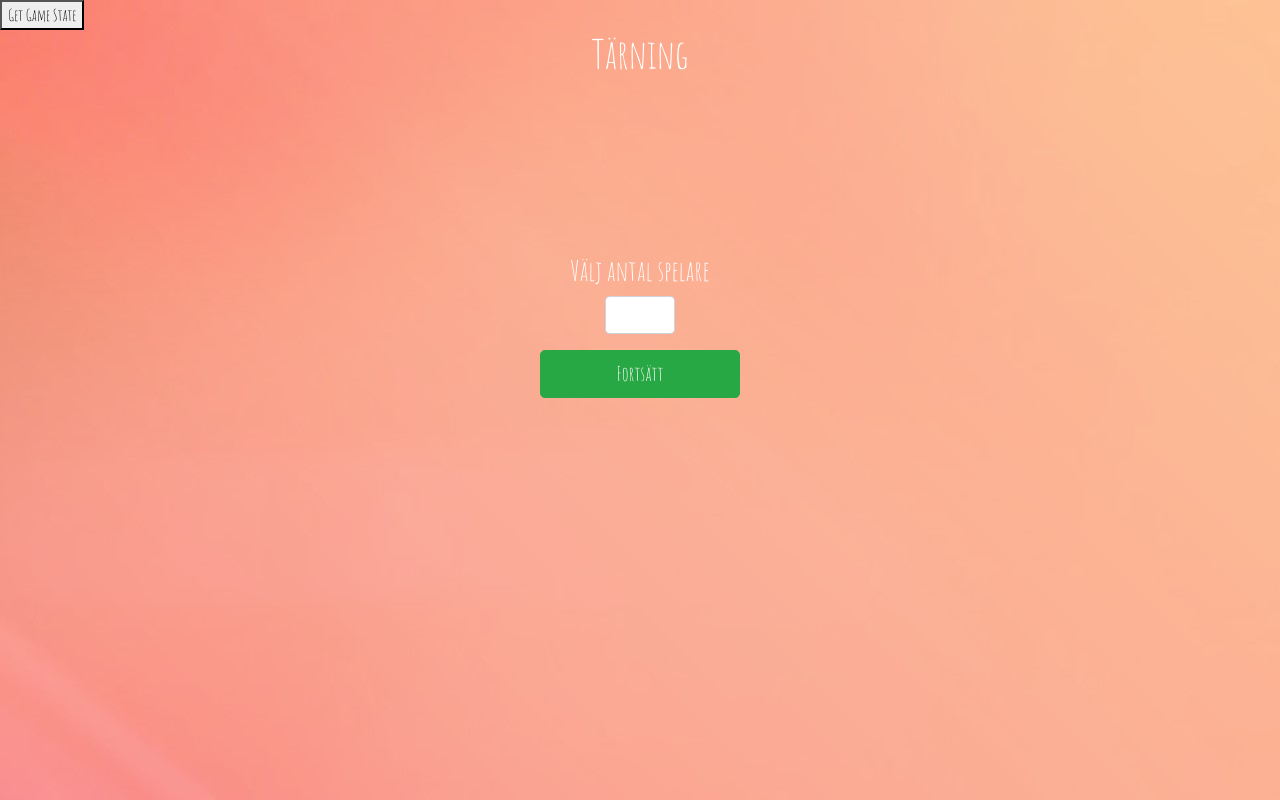
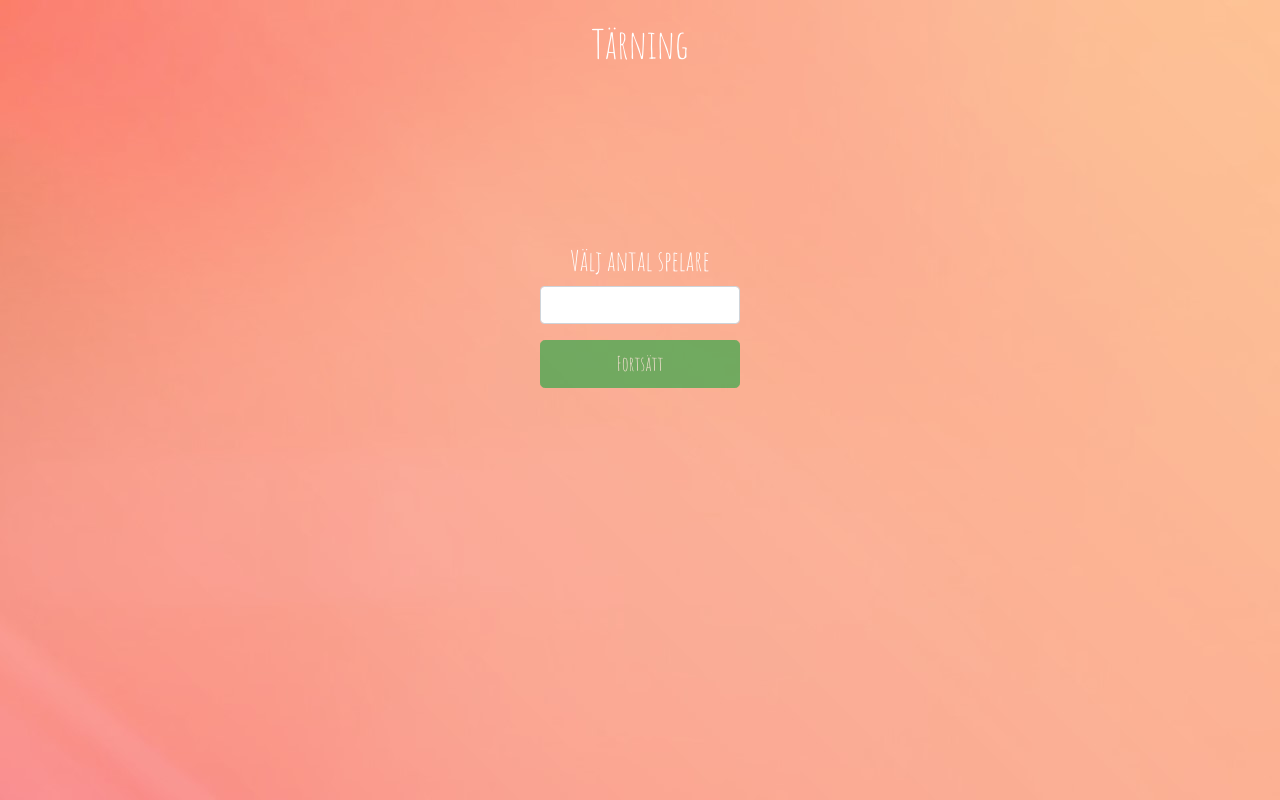
Before and after one commit to rlundby/diceGame, an Angular app: page / in a window 1280 px wide. Both pictures are taken after a click on the button "Nytt spel". Built offline with nearby package versions, Linux system fonts and the light colour scheme.

Commit message:
added some error handling for empty input fields

```diff
--- a/src/app/app.module.ts
+++ b/src/app/app.module.ts
@@ -5,7 +5,7 @@ import { AppComponent } from './app.component';
 import { GameboardComponent } from './gameboard/gameboard.component';
 import { GameSetUpComponent } from './game-set-up/game-set-up.component';
 import { CreatePlayersComponent } from './create-players/create-players.component';
-import {FormsModule} from "@angular/forms";
+import { FormsModule } from '@angular/forms';
 import { GameStartMenuComponent } from './game-start-menu/game-start-menu.component';
 import { GameInProgressComponent } from './game-in-progress/game-in-progress.component';
 
--- a/src/app/create-players/create-players.component.html
+++ b/src/app/create-players/create-players.component.html
@@ -1,18 +1,20 @@
 <div class="flexContainer createPlayers">
-  <div *ngFor="let player of players">
-    <div class="form-group">
+  <form
+  #playerNames="ngForm"
+  >
+    <div *ngFor="let player of players" class="form-group">
       <label for="player{{player.id}}"> Ange namn för spelare {{player.id}}:</label>
       <input
         class="form-control"
         type="text"
-        name="playername"
+        name="playername{{player.id}}"
         id="player{{player.id}}"
         #inputField
         [(ngModel)]="player.name"
         (change)="player.name == inputField.value "
+        required
       >
     </div>
-  </div>
-
-  <button class="btn btn-lg btn-success" (click)="updatePlayers()">Starta spelet!</button>
+    <button [disabled]="!playerNames.valid" class="btn btn-lg btn-success" (click)="updatePlayers()">Starta spelet!</button>
+  </form>
 </div>
--- a/src/app/game-in-progress/game-in-progress.component.css
+++ b/src/app/game-in-progress/game-in-progress.component.css
@@ -22,3 +22,18 @@
 .borderless th {
   font-family: Roboto, serif;
 }
+
+.errorMsg {
+  color: red;
+  font-size: 25px;
+}
+
+input[type=number]::-webkit-inner-spin-button,
+input[type=number]::-webkit-outer-spin-button {
+  -webkit-appearance: none;
+  margin: 0;
+}
+
+input[type='number'] {
+  -moz-appearance:textfield;
+}
--- a/src/app/game-in-progress/game-in-progress.component.html
+++ b/src/app/game-in-progress/game-in-progress.component.html
@@ -19,12 +19,13 @@
           #newScore
           [autofocus]="true"
           id="scorefield{{player.id}}"
-          (keydown.enter)="newScores(player, newScore.value); newScore.value = ''; getNextPlayer()"
+          (keydown.enter)="newScores(player, newScore.value); getNextPlayer(newScore.value); newScore.value = '' "
         >
       </td>
       <td> <p>{{ player.totalWin }} :-</p></td>
     </tr>
   </table>
+  <p  class="errorMsg" *ngIf="errorMsg !== ''">{{errorMsg}}</p>
   <h1 class="playerIndicator" *ngIf="!gameState.gameOver">{{currentPlayer.name}}s tur att spela!</h1>
   <div *ngIf="gameState.gameOver">
     <button
--- a/src/app/game-in-progress/game-in-progress.component.ts
+++ b/src/app/game-in-progress/game-in-progress.component.ts
@@ -1,6 +1,6 @@
 import {Component, ElementRef, OnInit, Renderer2} from '@angular/core';
-import {PlayersService} from "../players.service";
-import {Subscription} from "rxjs/internal/Subscription";
+import {PlayersService} from '../players.service';
+import {Subscription} from 'rxjs/internal/Subscription';
 
 @Component({
   selector: 'game-in-progress',
@@ -13,6 +13,7 @@ export class GameInProgressComponent implements OnInit {
   stateSubscription: Subscription;
 
   players = [];
+  errorMsg = '';
 
   gameState = {
     atStartMenu: true,
@@ -43,15 +44,19 @@ export class GameInProgressComponent implements OnInit {
   }
 
   newScores(player, newScore) {
-    let score = Number(newScore);
+    this.errorMsg = '';
+    if (newScore < 349) {
+      this.errorMsg = 'Oj! Du vet väl att du måste få minst 350 poäng?';
+      return false;
+    }
+    const score = Number(newScore);
     this.playersService.updateScore(player, score);
   }
 
-  hej() {
-    console.log(this.players);
-  }
-
-  getNextPlayer() {
+  getNextPlayer(newScore) {
+    if (newScore < 349) {
+      return false;
+    }
     if ( this.gameState.gameOver === true) {
       const nextPlayer = this.players.find( x => x.isFirst === true);
       this.currentPlayer = nextPlayer;
@@ -68,9 +73,9 @@ export class GameInProgressComponent implements OnInit {
   }
 
   nextRound() {
-    this.getNextPlayer();
-    for(let player of this.players) {
-      player.score = 0
+    this.getNextPlayer(400);
+    for (let player of this.players) {
+      player.score = 0;
     }
     this.gameState.gameOver = false;
   }
--- a/src/app/game-set-up/game-set-up.component.html
+++ b/src/app/game-set-up/game-set-up.component.html
@@ -1,19 +1,23 @@
 
 <div *ngIf="gameState.settingUpNewGame === true" class="choosePlayerNo">
   <h3> Välj antal spelare </h3>
-  <form>
+  <form
+  #f="ngForm"
+  >
     <div class="form-group">
       <input
         type="number"
         min="2"
         max="10"
-        #amountOfPlayers
+        #amountOfPlayers="ngModel"
         class="form-control"
         required
+        ngModel
+        name="numberOfPlayers"
       >
     </div>
+    <button [disabled]="!f.valid" type="submit" class="btn btn-lg btn-success" (click)="createPlayers(amountOfPlayers.value)"> Fortsätt </button>
   </form>
-  <button  class="btn btn-lg btn-success" (click)="createPlayers(amountOfPlayers.value)"> Fortsätt </button>
 </div>
 <div *ngIf="gameState.creatingPlayers == true;">
   <create-players [players]="players"></create-players>
--- a/src/app/game-set-up/game-set-up.component.ts
+++ b/src/app/game-set-up/game-set-up.component.ts
@@ -16,12 +16,14 @@ export class GameSetUpComponent implements OnInit {
   gameState = {};
 
   createPlayers(number) {
-    let numberOfPlayers = Number(number);
-    for(let i = 0; i < numberOfPlayers; i++)
-    {
-      this.playersService.createPlayer(i + 1)
+    if (!number ) {
+      return false;
     }
-    this.playersService.creatingPlayers()
+    const numberOfPlayers = Number(number);
+    for (let i = 0; i < numberOfPlayers; i++) {
+      this.playersService.createPlayer(i + 1);
+    }
+    this.playersService.creatingPlayers();
   }
   constructor(private playersService: PlayersService) { }
 
--- a/src/app/game-start-menu/game-start-menu.component.html
+++ b/src/app/game-start-menu/game-start-menu.component.html
@@ -1,4 +1,4 @@
 <div class="startMenu">
   <button class="btn btn-lg btn-primary" (click)="startNewGame()"> Nytt spel </button>
-  <button class="btn btn-lg" (click)="loadGame()">  Fortsätt </button>
+  <button [disabled]="noSaveFile" class="btn btn-lg" (click)="loadGame()">  Fortsätt </button>
 </div>
--- a/src/app/game-start-menu/game-start-menu.component.ts
+++ b/src/app/game-start-menu/game-start-menu.component.ts
@@ -8,9 +8,17 @@ import {PlayersService} from "../players.service";
 })
 export class GameStartMenuComponent implements OnInit {
 
+  noSaveFile;
   constructor(private playersService: PlayersService) { }
 
   ngOnInit() {
+    const savedGame = JSON.parse(localStorage.getItem('savedGameState'));
+    const savedPlayers = JSON.parse(localStorage.getItem('savedPlayerState'));
+    if (!savedGame || !savedPlayers ) {
+      this.noSaveFile = true;
+    } else {
+      this.noSaveFile = false;
+    }
   }
 
   startNewGame() {
--- a/src/app/gameboard/gameboard.component.css
+++ b/src/app/gameboard/gameboard.component.css
@@ -1,7 +1,6 @@
 .main-container {
   display: flex;
   justify-content: center;
-  height: 80vh;
 }
 .flexContainer h1 {
   color: white;
@@ -9,4 +8,5 @@
 
 .gameBoard {
   width: 60vw;
+  padding-top: 20px;
 }
--- a/src/app/gameboard/gameboard.component.html
+++ b/src/app/gameboard/gameboard.component.html
@@ -1,4 +1,4 @@
-<button (click)="currentGameState()">Get Game State</button>
+<!--<button (click)="currentGameState()">Get Game State</button>-->
 <div class="main-container">
   <div class="gameBoard flexContainer">
 
```
Also changed, not shown: src/app/create-players/create-players.component.ts (+4 -14 lines).
